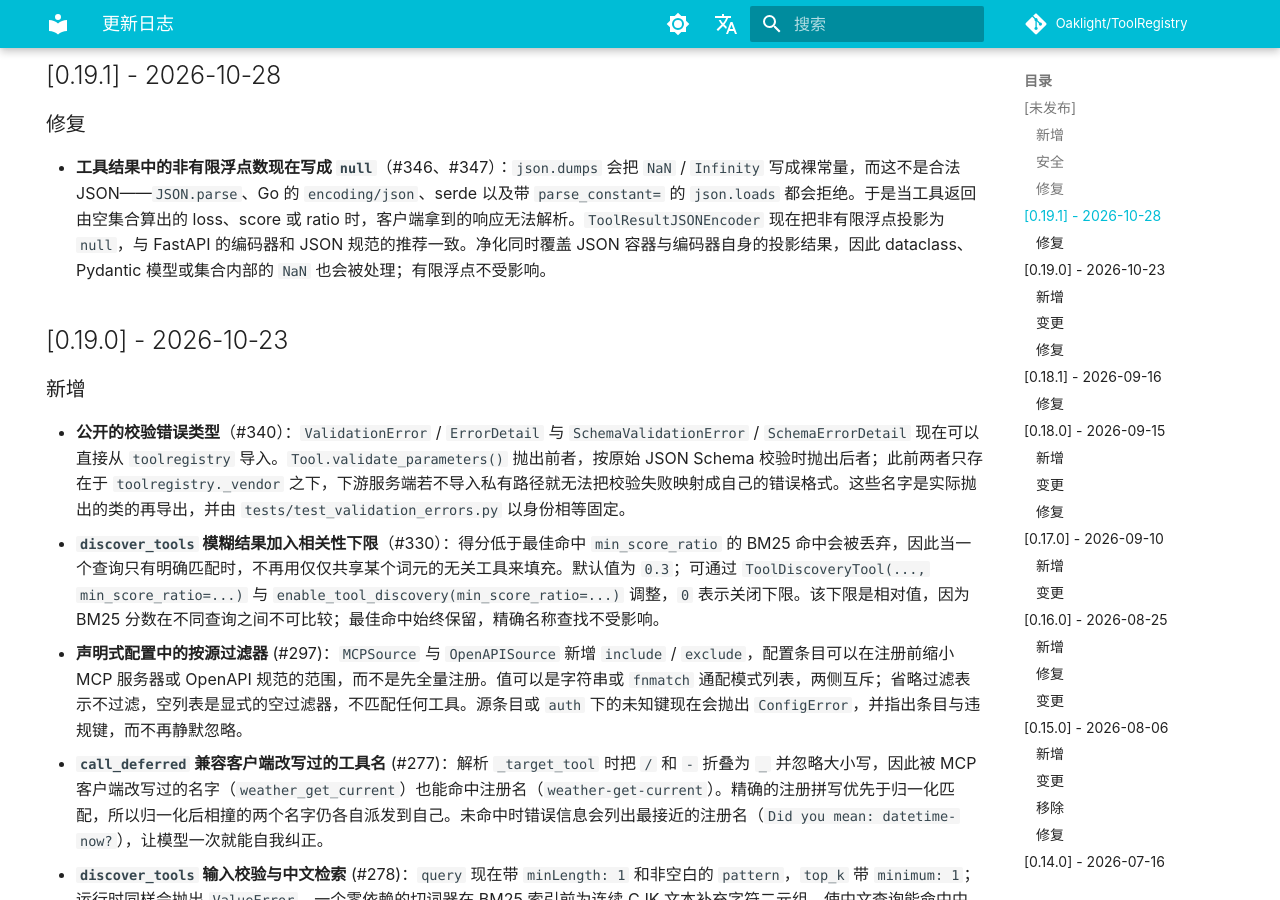
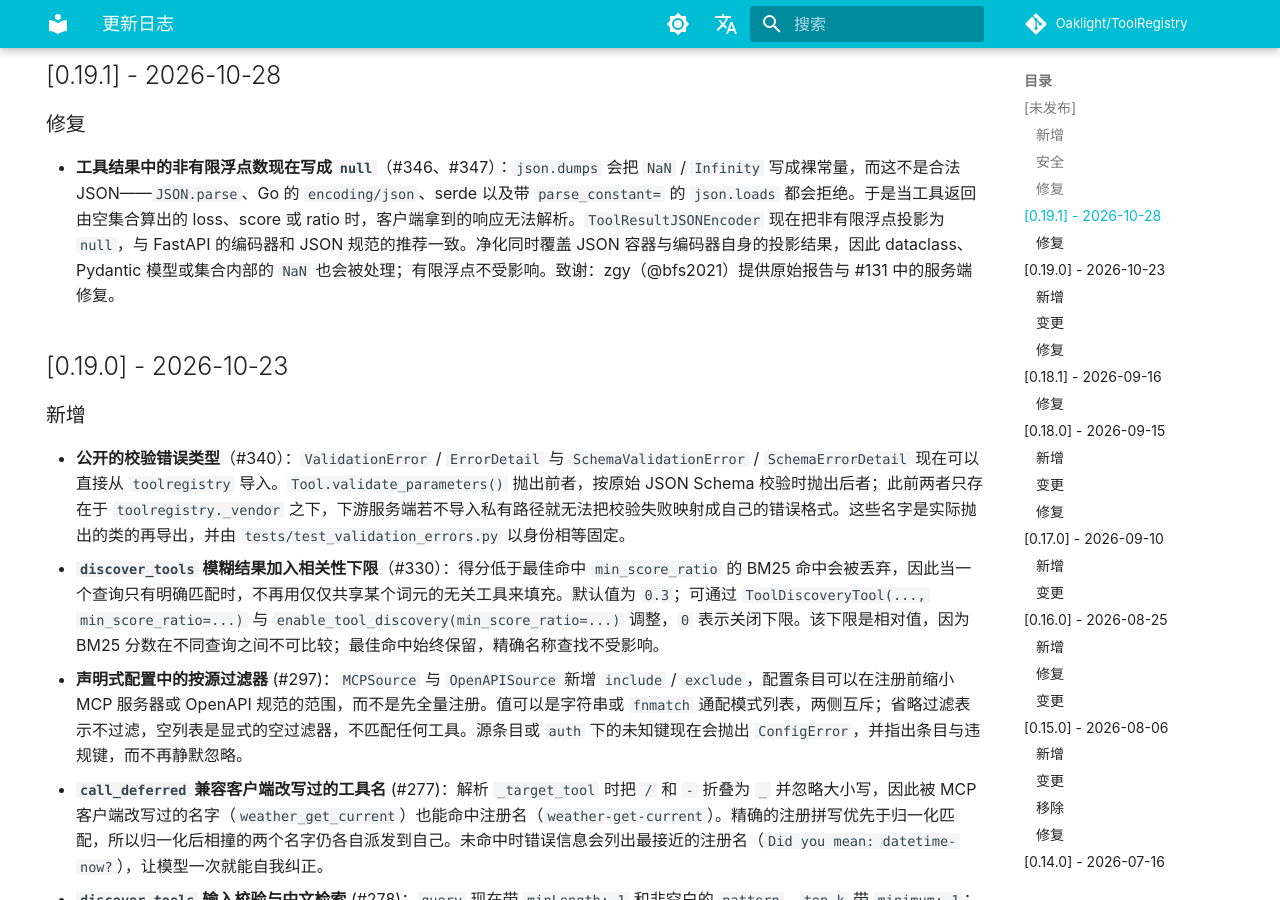
Before and after one commit to Oaklight/ToolRegistry, an MkDocs documentation site: the page built from docs/changelog.md, in a window 1280 px wide and 900 px high, scrolled down 4415 px. Built offline with MkDocs 1.6.1 and Material for MkDocs 9.7.7, drawn with Linux system fonts in a browser that asks for light colours; some web fonts are replaced; comment, search, counter and statistics services are not loaded.

Commit message:
docs(changelog): credit zgy for the non-finite report and server fix

```diff
--- a/docs/changelog.md
+++ b/docs/changelog.md
@@ -89,7 +89,7 @@ hide:
 
 ### 修复
 
-- **工具结果中的非有限浮点数现在写成 `null`**（#346、#347）：`json.dumps` 会把 `NaN` / `Infinity` 写成裸常量，而这不是合法 JSON——`JSON.parse`、Go 的 `encoding/json`、serde 以及带 `parse_constant=` 的 `json.loads` 都会拒绝。于是当工具返回由空集合算出的 loss、score 或 ratio 时，客户端拿到的响应无法解析。`ToolResultJSONEncoder` 现在把非有限浮点投影为 `null`，与 FastAPI 的编码器和 JSON 规范的推荐一致。净化同时覆盖 JSON 容器与编码器自身的投影结果，因此 dataclass、Pydantic 模型或集合内部的 `NaN` 也会被处理；有限浮点不受影响。
+- **工具结果中的非有限浮点数现在写成 `null`**（#346、#347）：`json.dumps` 会把 `NaN` / `Infinity` 写成裸常量，而这不是合法 JSON——`JSON.parse`、Go 的 `encoding/json`、serde 以及带 `parse_constant=` 的 `json.loads` 都会拒绝。于是当工具返回由空集合算出的 loss、score 或 ratio 时，客户端拿到的响应无法解析。`ToolResultJSONEncoder` 现在把非有限浮点投影为 `null`，与 FastAPI 的编码器和 JSON 规范的推荐一致。净化同时覆盖 JSON 容器与编码器自身的投影结果，因此 dataclass、Pydantic 模型或集合内部的 `NaN` 也会被处理；有限浮点不受影响。致谢：zgy（@bfs2021）提供原始报告与 #131 中的服务端修复。
 
 ## [0.19.0] - 2026-10-23
 
```
